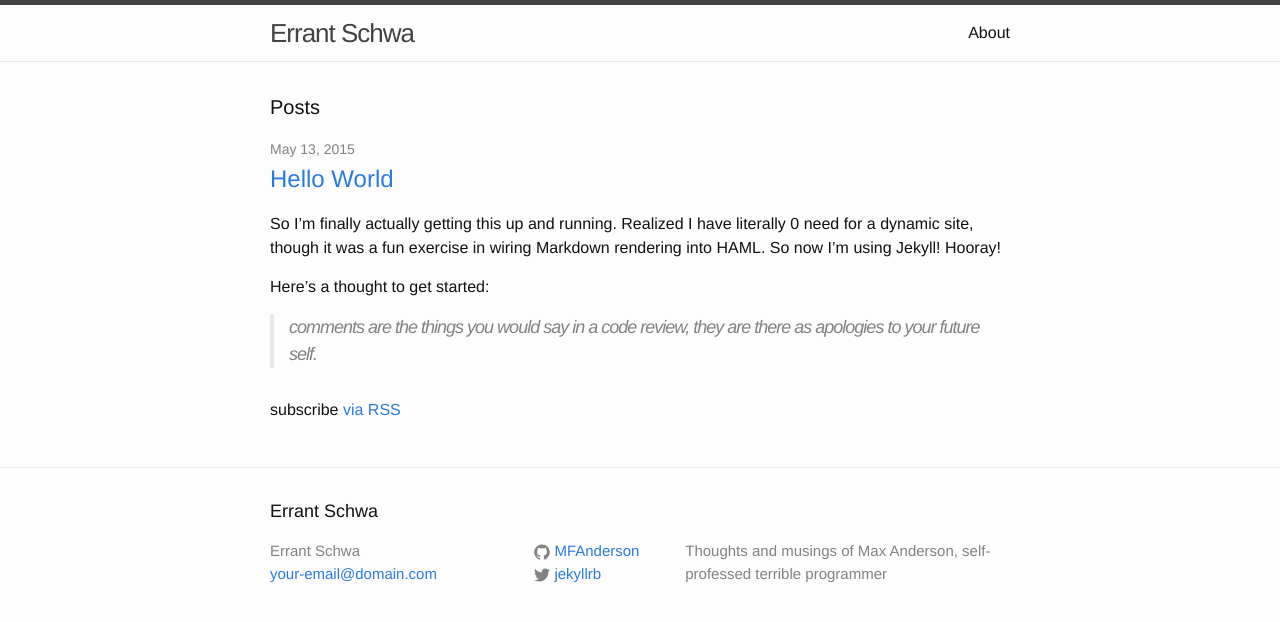
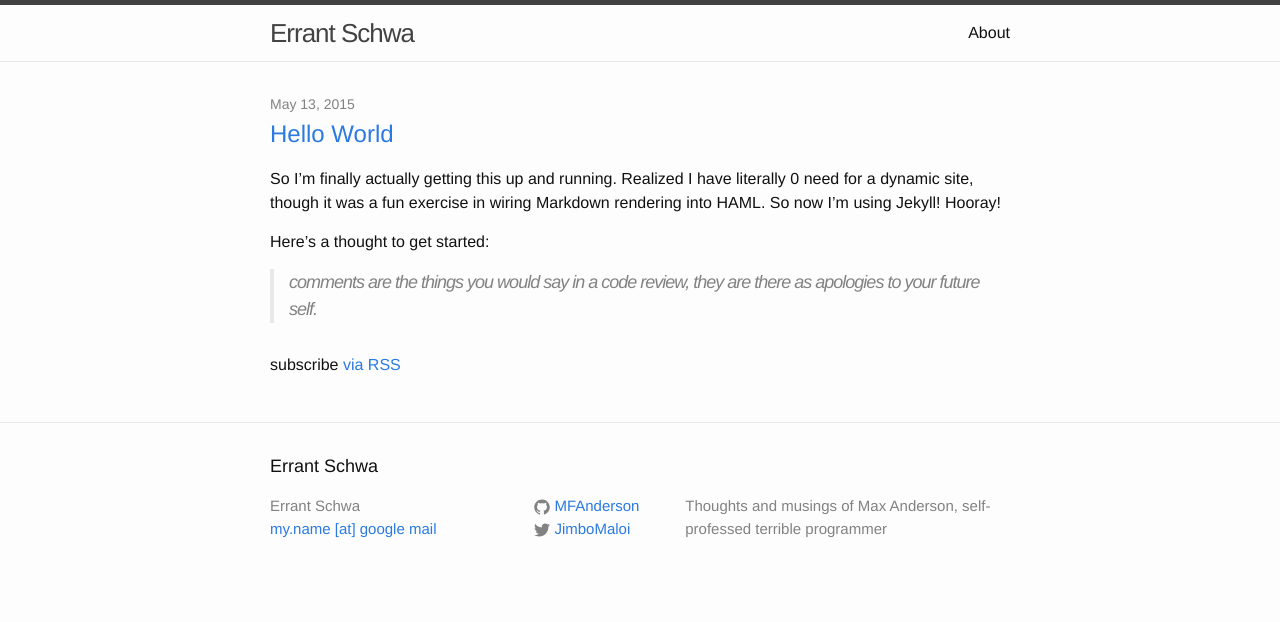
Before and after one commit to MFAnderson/MFAnderson.github.io, a Jekyll site: the page built from index.html, in a window 1280 px wide. Shown: the top 622 px of the page. Built offline with Jekyll 4.4.1, drawn with Linux system fonts in a browser that asks for light colours.

Commit message:
more janitoring

```diff
--- a/_config.yml
+++ b/_config.yml
@@ -1,12 +1,12 @@
 # Site settings
 title: Errant Schwa
-email: your-email@domain.com
+email: my.name [at] google mail
 description: > # this means to ignore newlines until "baseurl:"
   Thoughts and musings of Max Anderson, self-professed terrible
   programmer
 baseurl: "" # the subpath of your site, e.g. /blog/
 url: "http://errantschwa.com" # the base hostname & protocol for your site
-twitter_username: jekyllrb
+twitter_username: JimboMaloi
 github_username:  MFAnderson
 excerpt_separator: <!--jump-->
 # Build settings
--- a/index.html
+++ b/index.html
@@ -3,8 +3,6 @@ layout: default
 ---
 
 <div class="home">
-
-  <h1 class="page-heading">Posts</h1>
 
   <ul class="post-list">
     {% for post in site.posts %}
```
